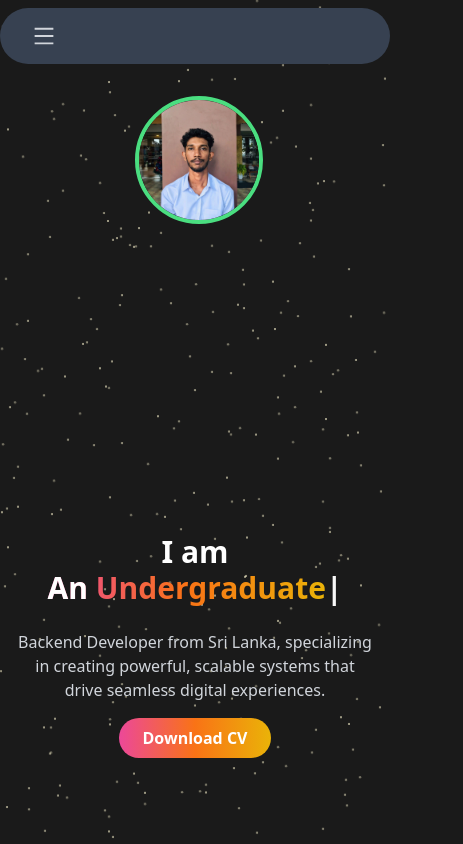
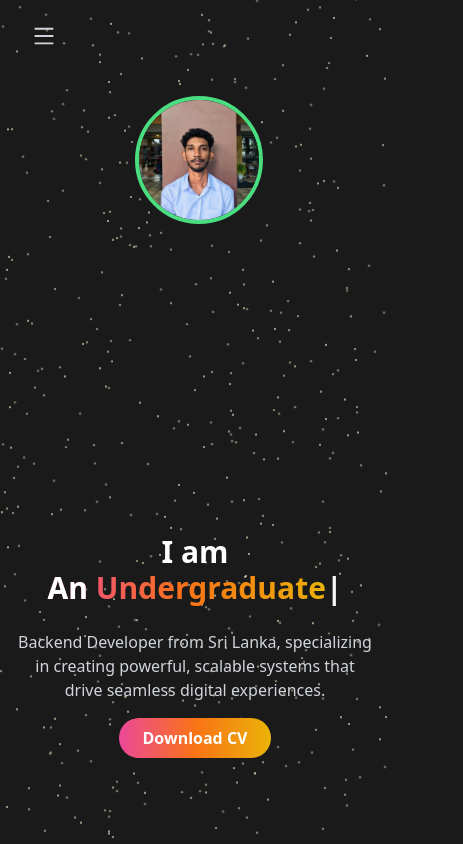
Before and after one commit to Chanukaa2002/portfolio, a React (Vite) app: page / in a window 390 px wide. Shown: the top 844 px of the page, 463 px wide, since content can reach past the window. Built offline with nearby package versions, Linux system fonts and the light colour scheme.

Commit message:
add some transitions,fix the bug in mobile view

```diff
--- a/package.json
+++ b/package.json
@@ -14,6 +14,7 @@
     "react": "^18.3.1",
     "react-dom": "^18.3.1",
     "react-icons": "^5.3.0",
+    "react-intersection-observer": "^9.13.1",
     "react-scroll": "^1.9.0",
     "react-tsparticles": "^2.12.2",
     "typed.js": "^2.1.0"
--- a/src/App.jsx
+++ b/src/App.jsx
@@ -16,7 +16,7 @@ function App() {
 
   const createStars = () => {
     const starContainer = document.querySelector(".stars");
-    const numberOfStars = 150;
+    const numberOfStars = 250;
 
     // Create star elements
     for (let i = 0; i < numberOfStars; i++) {
--- a/src/components/About.jsx
+++ b/src/components/About.jsx
@@ -1,4 +1,5 @@
 import React, { useState } from "react";
+import ScrollRevealComponent from "../utils/ScrollRevealComponent";
 
 const About = () => {
   // Set default active section to "Skills"
@@ -100,7 +101,7 @@ const About = () => {
   );
 
   return (
-    <>
+    <ScrollRevealComponent>
       <section id="about" className="h-screen">
         <div className="pb-10 text-center text-white pt-28">
           <p className="pb-3 text-3xl font-bold sm:text-4xl">About Me</p>
@@ -170,7 +171,7 @@ const About = () => {
           </div>
         </div>
       </section>
-    </>
+    </ScrollRevealComponent>
   );
 };
 
--- a/src/components/Contact.jsx
+++ b/src/components/Contact.jsx
@@ -1,9 +1,10 @@
 import React from "react";
+import ScrollRevealComponent from "../utils/ScrollRevealComponent";
 
 const Contact = () => {
   return (
-    <>
-    <section id="contact" >
+    <ScrollRevealComponent>
+      <section id="contact">
         <div className="pt-56 pb-10 text-center text-white">
           <p className="pb-10 text-4xl font-bold">Contact Me</p>
           <div className="flex items-center justify-center">
@@ -16,7 +17,7 @@ const Contact = () => {
                       href="https://www.linkedin.com/in/chanuka-dilshan-21a076223/?utm_source=share&utm_campaign=share_via&utm_content=profile&utm_medium=android_app"
                       target="_blank"
                       rel="noopener noreferrer"
-                    className="p-3 transition-transform transform rounded-full bg-gradient-to-r from-pink-500 via-orange-500 to-yellow-500 hover:scale-90"
+                      className="p-3 transition-transform transform rounded-full bg-gradient-to-r from-blue-500 via-blue-400 to-blue-300 hover:scale-90 "
                     >
                       <i className="px-1 text-3xl text-white fa-brands fa-linkedin"></i>
                     </a>
@@ -24,7 +25,7 @@ const Contact = () => {
                       href="https://github.com/Chanukaa2002"
                       target="_blank"
                       rel="noopener noreferrer"
-                    className="p-3 ml-5 transition-transform transform rounded-full bg-gradient-to-r from-pink-500 via-orange-500 to-yellow-500 hover:scale-90"
+                      className="p-3 ml-5 transition-transform transform rounded-full bg-gradient-to-r from-blue-500 via-blue-400 to-blue-300 hover:scale-90 "
                     >
                       <i className="px-1 text-3xl text-white fa-brands fa-github"></i>
                     </a>
@@ -32,7 +33,7 @@ const Contact = () => {
                       href="https://www.instagram.com/chanuka_dilshann/profilecard/?igsh=Z29rcDI5eTA5c205"
                       target="_blank"
                       rel="noopener noreferrer"
-                    className="p-3 ml-5 transition-transform transform rounded-full bg-gradient-to-r from-pink-500 via-orange-500 to-yellow-500 hover:scale-90"
+                      className="p-3 ml-5 transition-transform transform rounded-full bg-gradient-to-r from-blue-500 via-blue-400 to-blue-300 hover:scale-90 "
                     >
                       <i className="px-1 text-3xl text-white fa-brands fa-instagram"></i>
                     </a>
@@ -40,7 +41,7 @@ const Contact = () => {
                       href="https://medium.com/@Chanuka72"
                       target="_blank"
                       rel="noopener noreferrer"
-                    className="p-3 ml-5 transition-transform transform rounded-full bg-gradient-to-r from-pink-500 via-orange-500 to-yellow-500 hover:scale-90"
+                      className="p-3 ml-5 transition-transform transform rounded-full bg-gradient-to-r from-blue-500 via-blue-400 to-blue-300 hover:scale-90 "
                     >
                       <i className="px-1 text-xl text-white fa-brands fa-medium"></i>
                     </a>
@@ -51,7 +52,7 @@ const Contact = () => {
           </div>
         </div>
       </section>
-    </>
+    </ScrollRevealComponent>
   );
 };
 
--- a/src/components/MainTags.jsx
+++ b/src/components/MainTags.jsx
@@ -1,5 +1,6 @@
 import React from "react";
 import Typed from "typed.js";
+import ScrollRevealComponent from "../utils/ScrollRevealComponent";
 
 function MainTags() {
   const el = React.useRef(null);
@@ -26,6 +27,7 @@ function MainTags() {
   }, []);
 
   return (
+    <ScrollRevealComponent>
       <div className="flex flex-col items-center justify-center h-screen px-4 text-center md:text-left md:items-start md:px-16 lg:px-32 md:py-1">
         {/* Dynamic Text */}
         <div>
@@ -55,12 +57,12 @@ function MainTags() {
         </div>
 
         {/* Reduce margin-top on small screens */}
-      <div className="mt-10 md:mt-20">
-        {" "}
-        {/* Adjust margin here */}
+        <div className="mt-10 md:mt-20 sm:mt-4">
+          {/* Adjust margin for small screens */}
           {/* Main Tags section content */}
         </div>
       </div>
+    </ScrollRevealComponent>
   );
 }
 
--- a/src/components/NavBar.jsx
+++ b/src/components/NavBar.jsx
@@ -7,9 +7,24 @@ const NavBar = () => {
 
   return (
     <div>
-      <nav className="fixed top-0 left-0 right-0 z-50 w-full px-4 mx-auto mt-2 bg-gray-700 rounded-full sm:w-10/12 md:w-8/12 lg:w-6/12 xl:w-4/12">
+      <nav className="fixed top-0 left-0 right-0 z-50 w-full px-4 mx-auto mt-2 bg-transparent rounded-full sm:bg-gray-700 sm:w-10/12 md:w-8/12 lg:w-6/12 xl:w-4/12">
+
         <div className="flex items-center justify-between px-4 py-4 mx-auto max-w-7xl">
-          {/* Desktop Menu */}
+          {/* Mobile Menu Toggle (Hamburger) */}
+          <div className="sm:hidden">
+            <button
+              onClick={() => setIsMobileMenuOpen(!isMobileMenuOpen)}
+              className="text-gray-300 focus:outline-none"
+            >
+              {isMobileMenuOpen ? (
+                <AiOutlineClose size={24} />
+              ) : (
+                <AiOutlineMenu size={24} />
+              )}
+            </button>
+          </div>
+
+          {/* Desktop Menu (hidden on small screens) */}
           <div className="hidden sm:flex sm:flex-1 sm:justify-center">
             <div className="flex space-x-4">
               <Link
@@ -36,22 +51,7 @@ const NavBar = () => {
               >
                 Contact
               </Link>
-
             </div>
-          </div>
-
-          {/* Mobile Menu Toggle */}
-          <div className="flex sm:hidden">
-            <button
-              onClick={() => setIsMobileMenuOpen(!isMobileMenuOpen)}
-              className="text-gray-300 focus:outline-none"
-            >
-              {isMobileMenuOpen ? (
-                <AiOutlineClose size={24} />
-              ) : (
-                <AiOutlineMenu size={24} />
-              )}
-            </button>
           </div>
         </div>
 
--- a/src/components/ProfilePicture.jsx
+++ b/src/components/ProfilePicture.jsx
@@ -1,8 +1,10 @@
 import React from "react";
 import dp from "../assets/dp.jpg";
+import ScrollRevealComponent from "../utils/ScrollRevealComponent";
 
 function ProfilePicture() {
   return (
+    <ScrollRevealComponent>
       <div className="left-0 m-4 top-9">
         <img
           src={dp}
@@ -10,6 +12,7 @@ function ProfilePicture() {
           alt="Profile"
         />
       </div>
+    </ScrollRevealComponent>
   );
 }
 
--- a/src/components/projects.jsx
+++ b/src/components/projects.jsx
@@ -1,8 +1,10 @@
 import React from "react";
+import ScrollRevealComponent from "../utils/ScrollRevealComponent";
 
 const Project = () => {
   return (
     <>
+    <ScrollRevealComponent>
       <section id="project">
         <div className="pt-56 pb-10 text-center text-white">
           <p className="pb-10 text-4xl font-bold">Projects</p>
@@ -236,6 +238,8 @@ const Project = () => {
           </div>
         </div>
       </section>
+
+    </ScrollRevealComponent>
     </>
   );
 };
--- a/src/index.css
+++ b/src/index.css
@@ -2,5 +2,12 @@
 @tailwind components;
 @tailwind utilities;
 body {
-  background-color: #001F3F;
+  background-color: #001f3f;
 }
+body,
+html {
+  margin: 0;
+  padding: 0;
+  overflow-x: hidden; /* Disable horizontal scrolling */
+  width: 100%; /* Ensure full-width layout */
+}
--- /dev/null
+++ b/src/utils/ScrollRevealComponent.jsx
@@ -0,0 +1,36 @@
+import React, { useState, useEffect } from "react";
+import { useInView } from "react-intersection-observer";
+
+const ScrollRevealComponent = ({ children }) => {
+  const [isVisible, setIsVisible] = useState(false);
+
+  // Use Intersection Observer
+  const { ref, inView } = useInView({
+    threshold: 0.2, // Trigger when 20% of the component is visible
+    triggerOnce: false, // Allow animation to reset when scrolling out
+  });
+
+  // Update the visibility state when the component enters the viewport
+  useEffect(() => {
+    if (inView) {
+      setIsVisible(true); // Start animation when in view
+    } else {
+      setIsVisible(false); // Reset animation when out of view
+    }
+  }, [inView]);
+
+  return (
+    <div
+      ref={ref}
+      className={`transition-transform duration-1000 ease-out ${
+        isVisible
+          ? "opacity-100 scale-100" // Fully visible and normal size
+          : "opacity-0 scale-75" // Hidden and shrunk
+      }`}
+    >
+      {children}
+    </div>
+  );
+};
+
+export default ScrollRevealComponent;
```
Also changed, not shown: 1 other file (tests, documents, lock files or other folders). Lines whose indentation alone changed are shown as unchanged.
